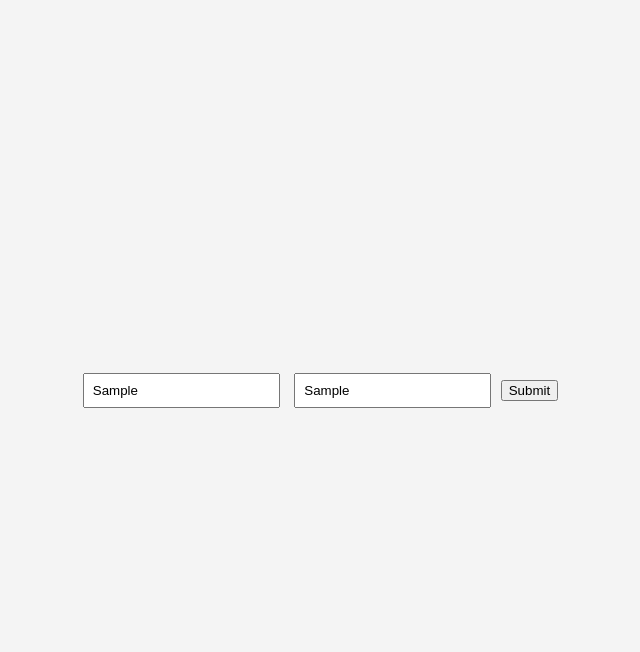
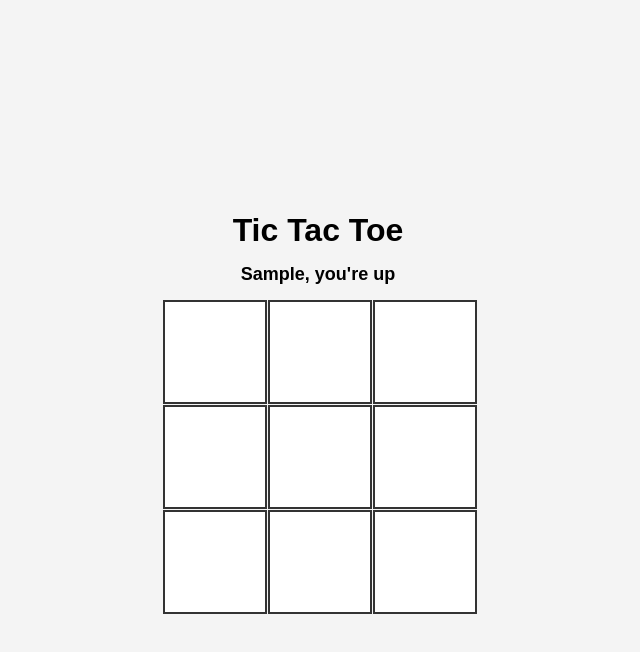
Before and after one commit to acciojob/tictactoe-nithinbairu, a website: page main.html in a window 1280 px wide. Both pictures are taken after typing "Sample", "Sample" into the empty fields and a click on the button "Submit". Shown: the whole page, without its empty margins (322-962 px from the left). Drawn offline with Linux system fonts and the light colour scheme.

Commit message:
created a submission

```diff
--- a/main.html
+++ b/main.html
@@ -87,3 +87,87 @@
         <div class="cell" id="5"></div>
         <div class="cell" id="6"></div>
         <div class="cell" id="7"></div>
+        <div class="cell" id="8"></div>
+        <div class="cell" id="9"></div>
+      </div>
+    </div>
+  </div>
+
+  <script>
+    const submitBtn = document.getElementById("submit");
+    const board = document.getElementById("board");
+    const form = document.getElementById("playerForm");
+    const message = document.querySelector(".message");
+    const cells = document.querySelectorAll(".cell");
+
+    let player1 = "";
+    let player2 = "";
+    let currentPlayer = "";
+    let currentSymbol = "x";
+    let gameActive = true;
+
+    const winningCombos = [
+      [1, 2, 3],
+      [4, 5, 6],
+      [7, 8, 9],
+      [1, 4, 7],
+      [2, 5, 8],
+      [3, 6, 9],
+      [1, 5, 9],
+      [3, 5, 7]
+    ];
+
+    submitBtn.addEventListener("click", () => {
+      player1 = document.getElementById("player-1").value.trim();
+      player2 = document.getElementById("player-2").value.trim();
+
+      if (!player1 || !player2) {
+        alert("Please enter both player names!");
+        return;
+      }
+
+      currentPlayer = player1;
+      message.innerText = `${currentPlayer}, you're up`;
+
+      form.style.display = "none";
+      board.style.display = "block";
+    });
+
+    cells.forEach(cell => {
+      cell.addEventListener("click", () => {
+        if (!gameActive) return;
+
+        if (!cell.classList.contains("taken")) {
+          cell.innerText = currentSymbol;
+          cell.classList.add("taken");
+
+          if (checkWin(currentSymbol)) {
+            message.innerText = `${currentPlayer} congratulations you won!`;
+            gameActive = false;
+            return;
+          }
+
+          // Switch turns
+          if (currentPlayer === player1) {
+            currentPlayer = player2;
+            currentSymbol = "o";
+          } else {
+            currentPlayer = player1;
+            currentSymbol = "x";
+          }
+
+          message.innerText = `${currentPlayer}, you're up`;
+        }
+      });
+    });
+
+    function checkWin(symbol) {
+      return winningCombos.some(combo => {
+        return combo.every(index => {
+          return document.getElementById(index).innerText === symbol;
+        });
+      });
+    }
+  </script>
+</body>
+</html>
```
